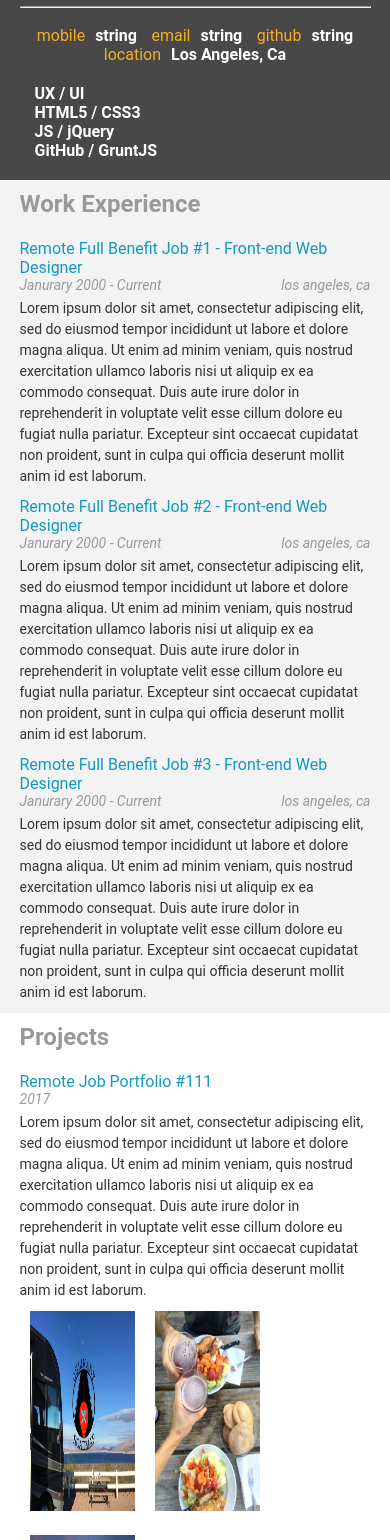
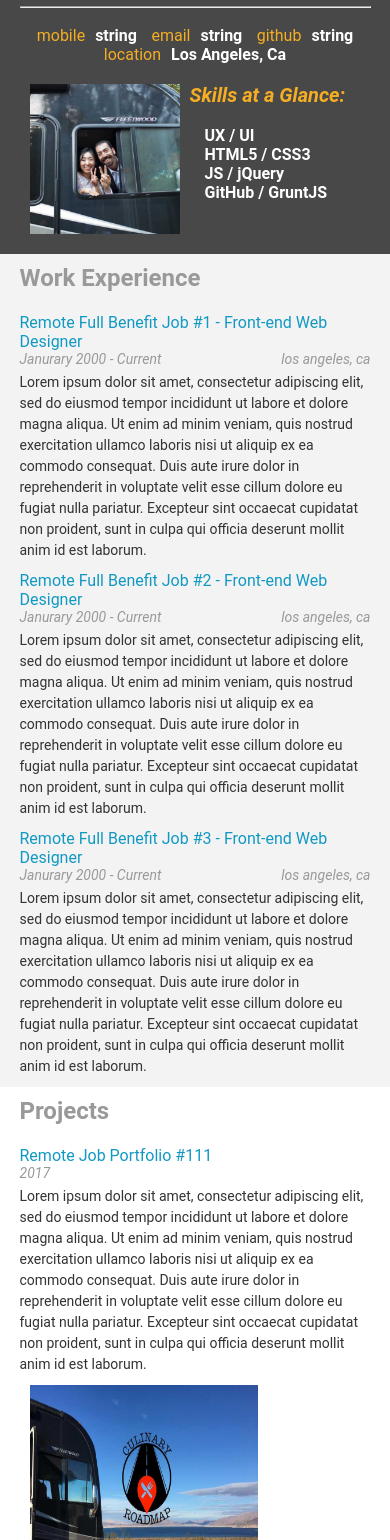
Before and after one commit to TheChefGuy/TheChefGuy.github.io, a website: page index.html in a window 390 px wide. Shown: the part 60-1600 px from the top of the page. Drawn offline with Linux system fonts and the light colour scheme; some packages are replaced by stand-ins of ours.

Commit message:
add responsive design for smaller viewport size

```diff
--- a/css/style.css
+++ b/css/style.css
@@ -195,7 +195,7 @@ span {
   }
 }
 
-@media only screen and (max-width: 750px) {
+@media only screen and (max-width: 700px) {
   #lets-connect {
     margin-top: 10%;
   }
@@ -205,9 +205,13 @@ span {
   .welcome-message {
     display: none;
   }
+
+  #projects img {
+    width: 65%;
+  }
 }
 
-@media only screen and (min-width: 750px) {
+@media only screen and (min-width: 300px) {
   #skills-h3,
   .biopic {
     display: block;
--- a/index.html
+++ b/index.html
@@ -9,7 +9,7 @@
 
   <link href="css/style.css" rel="stylesheet">
 
-  <script src="http://maps.googleapis.com/maps/api/js?libraries=places&key=AIzaSyCF6Y51OpqM_jUGMTdf18W3aa203sUnrCU"></script>
+  <script src="https://maps.googleapis.com/maps/api/js?libraries=places&key=AIzaSyCF6Y51OpqM_jUGMTdf18W3aa203sUnrCU"></script>
 
   <meta name="viewport" content="width=device-width,initial-scale=1">
 </head>
```
